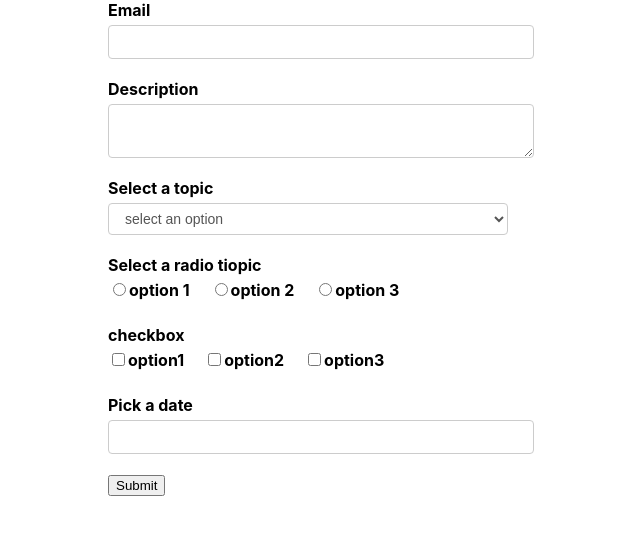
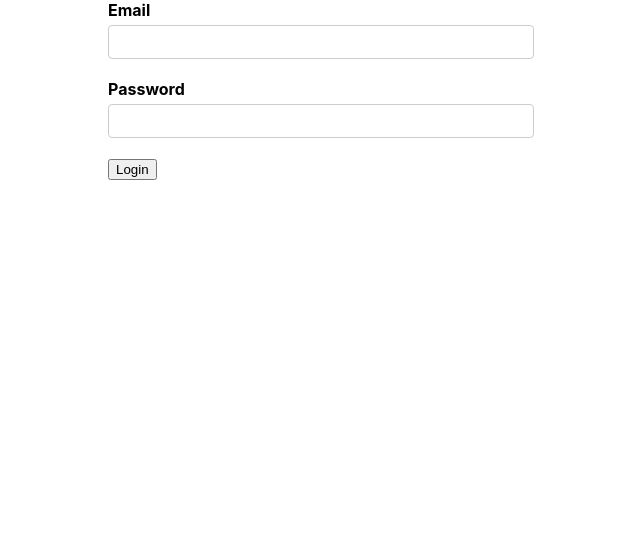
Before and after one commit to pashinde-ee/formik-controls-demo, a React (Create React App) app: page / in a window 1280 px wide. Shown: the top 534 px of the page, without its empty margins (319-959 px from the left). Built offline with nearby package versions, Linux system fonts and the light colour scheme.

Commit message:
Added login form

```diff
--- a/src/App.js
+++ b/src/App.js
@@ -1,10 +1,11 @@
 import './App.css';
 import FormikContainer from './components/formikContainer';
+import LoginForm from './components/LoginForm';
 
 function App() {
   return (
     <div className="App">
-      <FormikContainer />
+      <LoginForm />
     </div>
   );
 }
--- /dev/null
+++ b/src/components/LoginForm.js
@@ -0,0 +1,50 @@
+import React from 'react';
+import * as Yup from 'yup';
+import { Rormik, Form, Formik } from 'formik';
+import FormikControl from './FormikControl';
+
+const LoginForm = (props) => {
+    const initialValues = {
+        email: "",
+        password: ""
+    }
+
+    const validationSchema = Yup.object({
+        email: Yup.string().email('Invalid Email').required('email is required'),
+        password: Yup.string().required('Password is required')
+    })
+
+    const onSubmit = values => {
+        console.log(values)
+    }
+
+    return (
+        <Formik
+            initialValues={initialValues}
+            validationSchema={validationSchema}
+            onSubmit={onSubmit}
+        >
+            {
+                formik => {
+                    return <Form>
+                        <FormikControl
+                            control="input"
+                            type="email"
+                            label="Email"
+                            name="email"
+                        />
+                        <FormikControl
+                            control="input"
+                            type="password"
+                            label="Password"
+                            name="password"
+                        />
+                        <button type="submit" disabled={!formik.isValid}>Login</button>
+                    </Form>
+                }
+            }
+        </Formik>
+    );
+};
+
+export default LoginForm;
```
